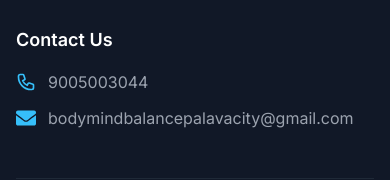
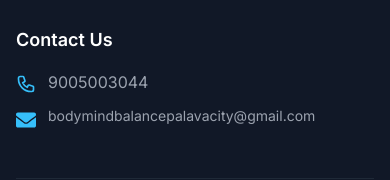
Before and after one commit to jason21333/BodyMindBalance_Hostringer, a Next.js app: page / in a window 390 px wide. Shown: the part 8885-9065 px from the top of the page. Built offline with nearby package versions, Linux system fonts and the light colour scheme.

Commit message:
Fixed mobile layout: Improved email display and container overflow in footer

```diff
--- a/app/components/Footer.js
+++ b/app/components/Footer.js
@@ -92,17 +92,17 @@ export default function Footer() {
           <div>
             <h3 className="text-lg font-semibold mb-4">Contact Us</h3>
             <ul className="space-y-3 text-gray-400">
-              <li className="flex items-center">
-                <svg className="w-5 h-5 mr-3 text-primary-400" fill="none" viewBox="0 0 24 24" stroke="currentColor">
+              <li className="flex items-start">
+                <svg className="w-5 h-5 mr-3 text-primary-400 mt-1 flex-shrink-0" fill="none" viewBox="0 0 24 24" stroke="currentColor">
                   <path strokeLinecap="round" strokeLinejoin="round" strokeWidth={2} d="M3 5a2 2 0 012-2h3.28a1 1 0 01.948.684l1.498 4.493a1 1 0 01-.502 1.21l-2.257 1.13a11.042 11.042 0 005.516 5.516l1.13-2.257a1 1 0 011.21-.502l4.493 1.498a1 1 0 01.684.949V19a2 2 0 01-2 2h-1C9.716 21 3 14.284 3 6V5z" />
                 </svg>
                 <span className="hover:text-white transition-colors">9005003044</span>
               </li>
-              <li className="flex items-center">
-                <FaEnvelope className="w-5 h-5 mr-3 text-primary-400" />
+              <li className="flex items-start">
+                <FaEnvelope className="w-5 h-5 mr-3 text-primary-400 mt-1 flex-shrink-0" />
                 <a
                   href="mailto:bodymindbalancepalavacity@gmail.com"
-                  className="hover:text-white transition-colors break-words"
+                  className="hover:text-white transition-colors break-all text-sm sm:text-base"
                 >
                   bodymindbalancepalavacity@gmail.com
                 </a>
```
